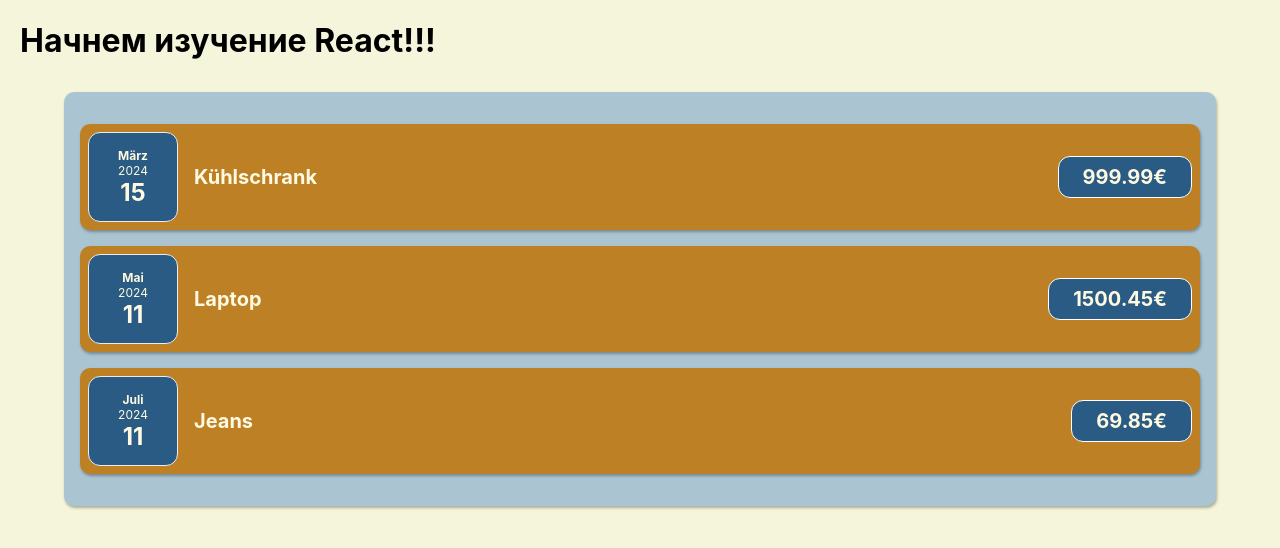
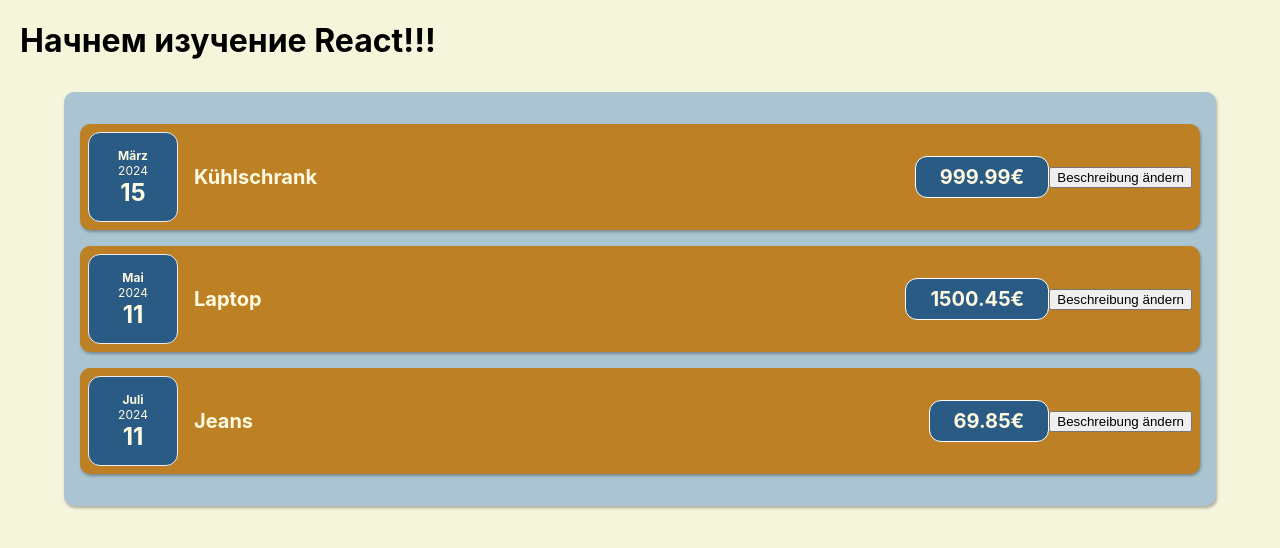
Before and after one commit to kurrurk/react-lessons, a React (Create React App) app in the folder app-01/: page / in a window 1280 px wide. Shown: the top 548 px of the page. Built offline with nearby package versions, Linux system fonts and the light colour scheme.

Commit message:
App 1 (lesson 32 : события в реакте)

```diff
--- a/app-01/src/components/Costs/CostItem.js
+++ b/app-01/src/components/Costs/CostItem.js
@@ -3,6 +3,10 @@ import CostDate from "./CostDate";
 import Card from "../UI/Card";
 
 const CostItem = (props) => {
+
+    const changeDescriptionHandler = () => {
+        console.log('Click texs!!!')
+    }
 
     return (
         <Card className="cost-item">
@@ -11,6 +15,11 @@ const CostItem = (props) => {
                 <h2>{props.description}</h2>
                 <div className="cost-item__price">{props.ammount}€</div>
             </div>
+            <button
+                onClick={changeDescriptionHandler}
+            >
+                Beschreibung ändern
+            </button>
         </Card>
     );
 
```
